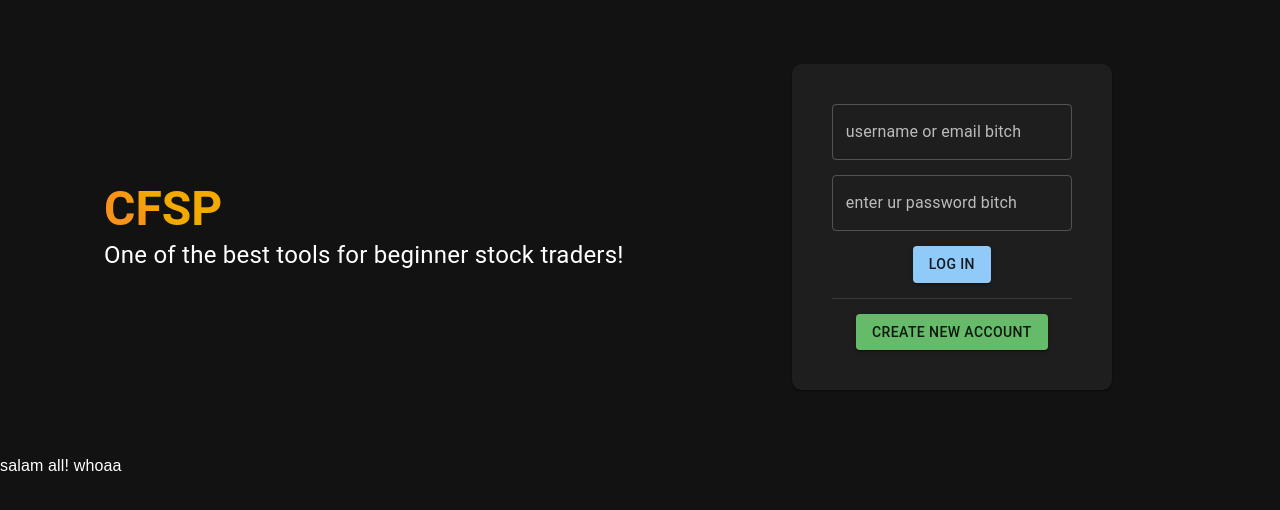
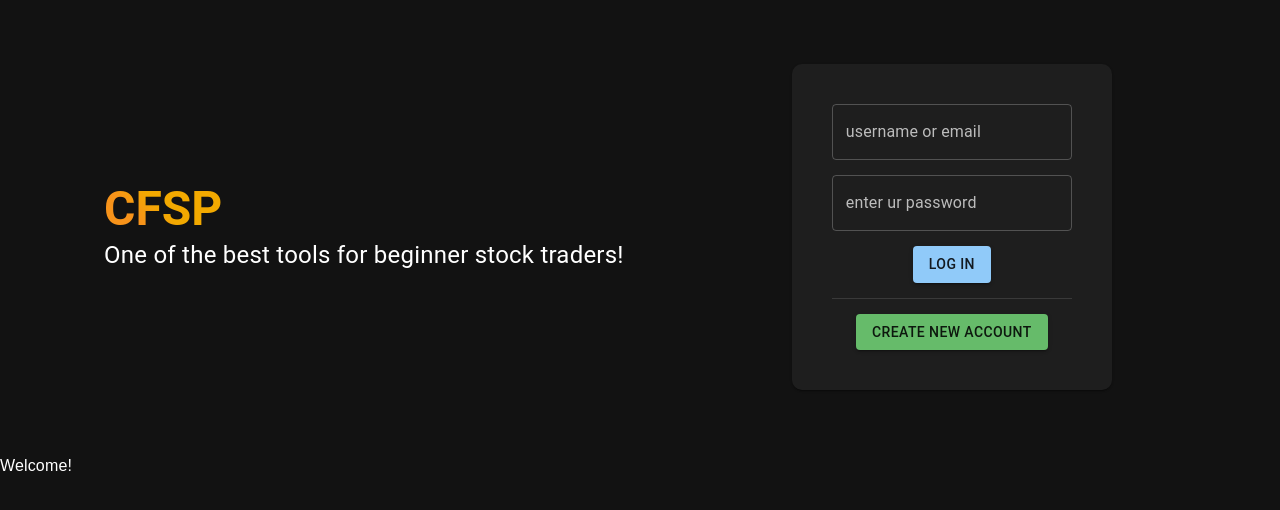
Before and after one commit to XixWISExiX/CoinFlipStockPredictor, a React (Vite) app in the folder customLogin/CFSP-app/frontend/: page /login in a window 1280 px wide. Shown: the top 510 px of the page. Built offline with nearby package versions, Linux system fonts and the light colour scheme.

Commit message:
change various page text values

```diff
--- a/customLogin/CFSP-app/frontend/src/App.tsx
+++ b/customLogin/CFSP-app/frontend/src/App.tsx
@@ -10,7 +10,7 @@ function App() {
 
     <Box id="app">
       <RoutesView />
-      salam all! whoaa
+      Welcome!
     </Box>
 
   )
--- a/customLogin/CFSP-app/frontend/src/components/LoginCards/LoginCard.tsx
+++ b/customLogin/CFSP-app/frontend/src/components/LoginCards/LoginCard.tsx
@@ -21,11 +21,11 @@ const LoginCard = () => {
     <LoginCardContainer>
       <TextField
         fullWidth
-        label={"username or email bitch"}
+        label={"username or email "}
       />
       <TextField
         fullWidth
-        label={"enter ur password bitch"}
+        label={"enter ur password "}
       />
       <Button component={Link} to={'/'} variant='contained'>Log in</Button>
       <Divider flexItem />
--- a/customLogin/CFSP-app/frontend/src/pages/Home.tsx
+++ b/customLogin/CFSP-app/frontend/src/pages/Home.tsx
@@ -4,7 +4,7 @@ const Home = () => {
 
   return (
     <div>
-      what the FUCK hello
+      Home Page
     </div>
   )
 
```
Also changed, not shown: 1 other file (tests, documents, lock files or other folders).
